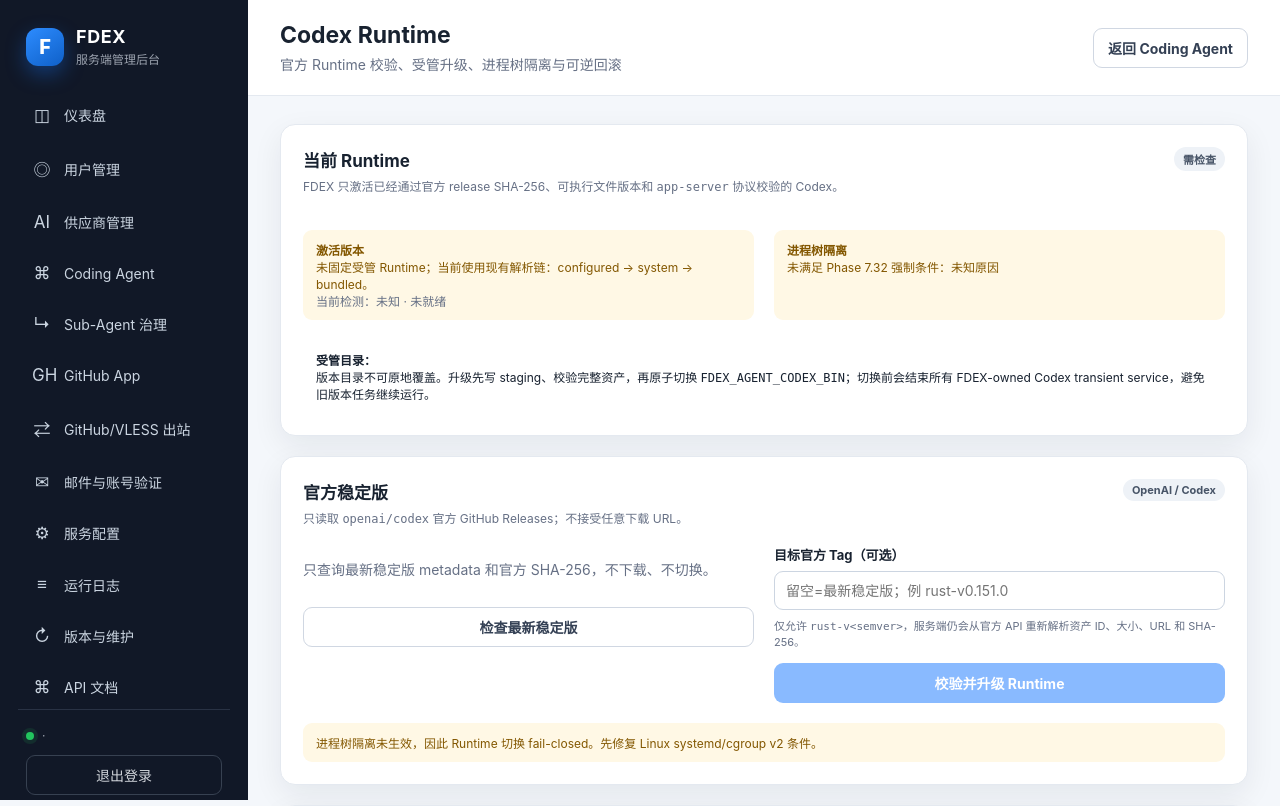
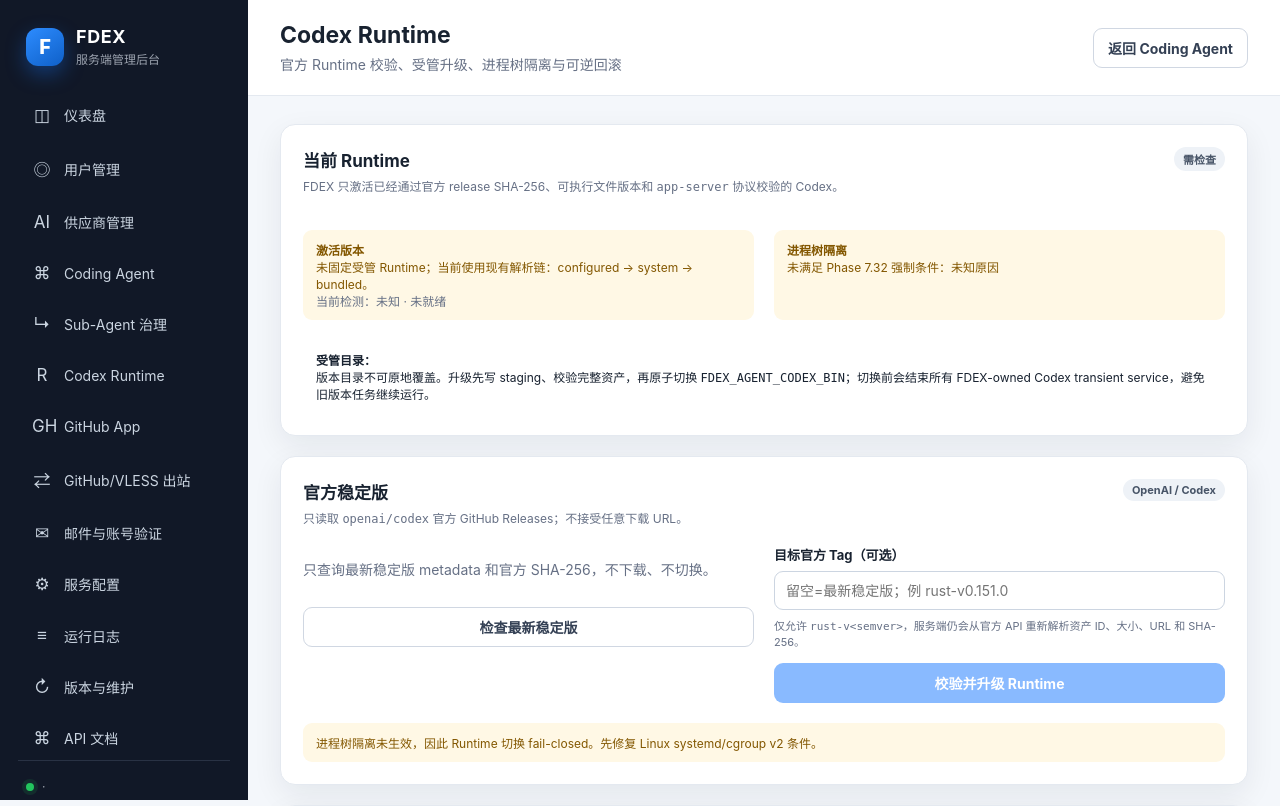
Before and after one commit to b8vipvip/fdex, a Python web app: template server/app/templates/agent_runtime_manager.html in a window 1280 px wide. Shown: the top 806 px of the page. Run offline with Jinja, Linux system fonts and the light colour scheme; the template is opened without the code that fills it, so the values that code supplies are empty.

Commit message:
Phase 7.32: link Codex runtime manager

```diff
--- a/server/app/templates/base.html
+++ b/server/app/templates/base.html
@@ -21,6 +21,7 @@
             <a href="/admin/providers" class="nav-item {% if current_path.startswith('/admin/providers') %}active{% endif %}"><span>AI</span>供应商管理</a>
             <a href="/admin/agent" class="nav-item {% if current_path == '/admin/agent' %}active{% endif %}"><span>⌘</span>Coding Agent</a>
             <a href="/admin/agent/subagents" class="nav-item {% if current_path.startswith('/admin/agent/subagents') %}active{% endif %}"><span>↳</span>Sub-Agent 治理</a>
+            <a href="/admin/agent/runtime" class="nav-item {% if current_path.startswith('/admin/agent/runtime') %}active{% endif %}"><span>R</span>Codex Runtime</a>
             <a href="/admin/github-app" class="nav-item {% if current_path.startswith('/admin/github-app') %}active{% endif %}"><span>GH</span>GitHub App</a>
             <a href="/admin/github-egress" class="nav-item {% if current_path.startswith('/admin/github-egress') %}active{% endif %}"><span>⇄</span>GitHub/VLESS 出站</a>
             <a href="/admin/mail" class="nav-item {% if current_path.startswith('/admin/mail') %}active{% endif %}"><span>✉</span>邮件与账号验证</a>
```
